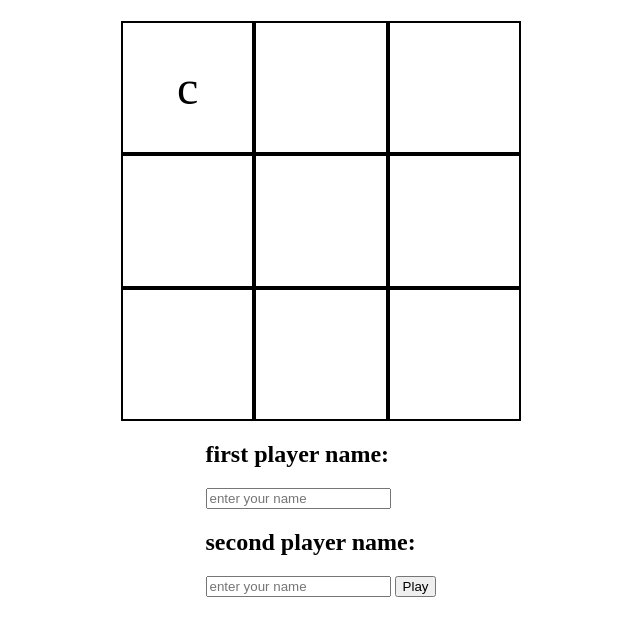
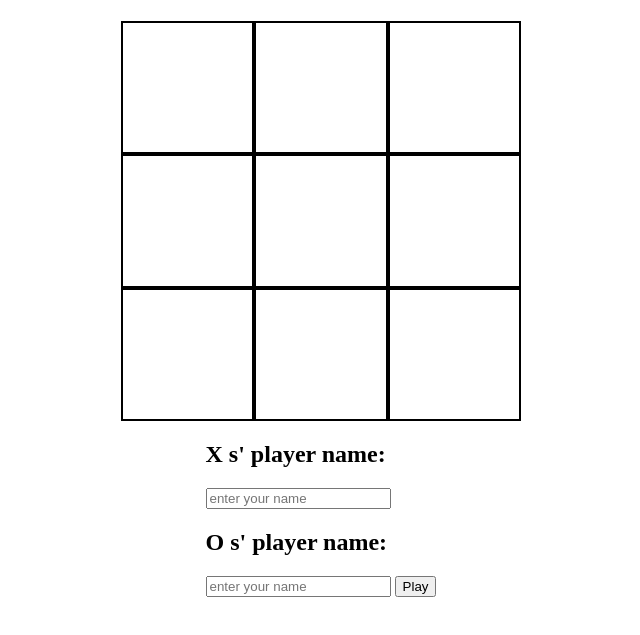
Before and after one commit to AmrHishamFarouk/TicTacToe, a plain HTML site: page Tictactoe.html in a window 1280 px wide. Both pictures are taken after a click on the button "Play". Shown: the part 67-702 px from the top of the page, without its empty margins (319-959 px from the left). Drawn offline with Linux system fonts and the light colour scheme.

Commit message:
Add files via upload

```diff
--- a/Tictactoe.html
+++ b/Tictactoe.html
@@ -24,9 +24,9 @@
     <div id="result"></div>
 
     <div>
-        <h2 for="player1">first player name:</h2>
+        <h2 for="player1">X s' player name:</h2>
         <input type="text" name="player1" id="player1" placeholder="enter your name">
-        <h2 for="player2">second player name:</h2>
+        <h2 for="player2">O s' player name:</h2>
         <input type="text" name="player2" id="player2" placeholder="enter your name">
         <button class="startbtn">Play</button>
     </div>
--- a/tictactoe.js
+++ b/tictactoe.js
@@ -1,19 +1,36 @@
 let Gameboard = (() => {
-    let gameboard = ['c','x','v','','','','','',''];
+    let gameboard = ['','','','','','','','',''];
 
     const display = () =>{
         let blocks = document.querySelectorAll('.part');
         blocks.forEach((e,index) =>{
             e.textContent = gameboard[index];
-            console.log(e);
-            e.addEventListener('click',Game.boxChoosed(index))
+
+            e.addEventListener('click',()=>{
+                Game.boxChoosed(index);
+            });
+
         })
     }
 
-    return{display,};
+    const upgrade =(index,currentplayer)=>{
+            if(gameboard[index] == ''){
+                if(currentplayer == 0){
+                    gameboard[index] = 'X';
+                    Gameboard.display();
+
+                }
+                else{
+                    gameboard[index] = 'O';
+                    Gameboard.display();
+
+                }
+        }
+    }
+
+    return{display,upgrade};
 })();
 
-//why cannot i use dom propperly with closures
 
 let createplayer = (name,mark) =>{
     return {name,mark};
@@ -22,31 +39,32 @@ let createplayer = (name,mark) =>{
 
 let Game =(() =>{
     let players = [];
-    let currentplayer;
-    let gameover;
+    let currentplayer = 0 ;
+    let gameover = false;
+    let massage = document.querySelector('#massage');
 
     const start = () =>{
-        createplayer(document.getElementsByName('player1').value,'X')
-        createplayer(document.getElementsByName('player2').value,'O')
+        players = [
+            createplayer(document.getElementsByName('player1').value,'X'),
+            createplayer(document.getElementsByName('player2').value,'O')
+        ];
         currentplayer = 0;
         gameover = false;
         Gameboard.display();
+        massage.textContent = players[0].name;
     }
 
     const boxChoosed = (index) => {
-        if(gameboard[index] == ''){
-            if(currentplayer == 0){
-                gameboard[index] = 'X';
-            }
-            else{
-                gameboard[index] = 'O';
-            }
-        }
-        Gameboard.display();
+        //update data
+        Gameboard.upgrade(index,currentplayer);
     }
 
+    const nextTurn = () =>{
+        currentplayer = currentplayer == 0 ? 1 : 0;
+        massage.textContent = players[currentplayer].name;
 
-    return{start,boxChoosed};
+    }
+    return{start,boxChoosed,nextTurn};
 
 })();
 
@@ -54,22 +72,3 @@ let startbtn = document.querySelector('.startbtn');
 startbtn.addEventListener('click',() =>{
     Game.start();
 })
-
-
-
-
-
-
-
-
-// function createplayer (player,symbol){
-//     let name = player;
-//     let score = 0;
-//     let givescore = () => score++;
-//     let getscore = () => score;
-//     return {name,symbol,givescore,getscore};
-// }
-
-// const amr = createplayer('amr','x');
-// amr.givescore();
-//  console.log(amr);
```
